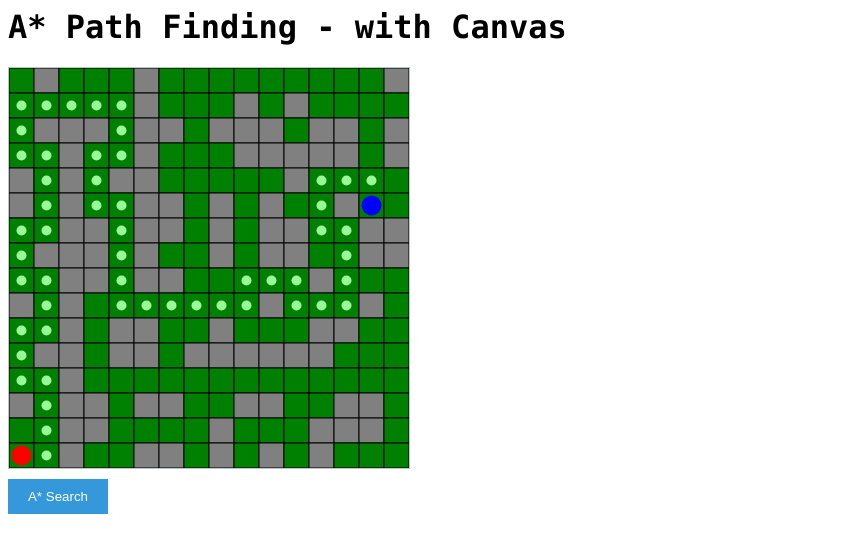
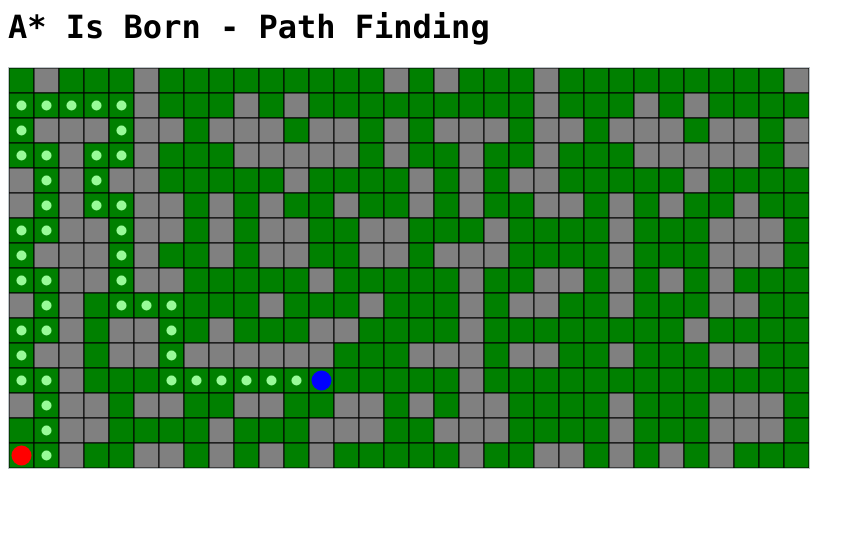
Before and after one commit to CrimsonChin/AStar, a plain HTML site: page canvas.html in a window 1280 px wide. Shown: the whole page, without its empty margins (0-865 px from the left). Drawn offline with Linux system fonts and the light colour scheme.

Commit message:
refactor

```diff
--- a/canvas.html
+++ b/canvas.html
@@ -2,7 +2,7 @@
 
 <head>
     <title>A* Path Finding</title>
-    <script src="src/map.js"></script>
+    <script src="src/map-lg.js"></script>
     <script src="src/astar.js"></script>
     <style>
         body {
@@ -36,27 +36,36 @@
 </head>
 
 <body>
-    <h1>A* Path Finding - with Canvas</h1>
+    <h1>A* Is Born - Path Finding</h1>
     <div>
         <div id="game-viewport" class="game-viewport">
         </div>
-        <button id="search">A* Search</button>
     </div>
 </body>
 <script>
-    const startPos = {
-        x: 0,
-        y: 15
-    };
+    function getRandomInt(min, max) {
+        min = Math.ceil(min);
+        max = Math.floor(max);
+        return Math.floor(Math.random() * (max - min)) + min;
+    }
 
-    let endPos = {
-        x: 14,
-        y: 5
-    };
+    function getPosition(x, y){
+        return {
+            x: x,
+            y: y
+        }
+    }
 
+    const startPos = getPosition(0,15);
+
+    let endPos;
+    while (!endPos || map.getTile(endPos.x, endPos.y) == 1) {
+        let x = getRandomInt(0, map.cols);
+        let y = getRandomInt(0, map.rows);
+        endPos = getPosition(x, y);
+    }
 
     function renderMap(map) {
-        // map
         let canvas = document.getElementById('map-layer');
         let ctx = canvas.getContext('2d');
 
@@ -109,7 +118,7 @@
         }
     }
 
-    function drawPlayers(map, startPos, endPos) {
+    function renderPositions(map, startPos, endPos) {
         let playerCanvas = document.getElementById('player-layer');
         let playerCanvasCtx = playerCanvas.getContext('2d');
 
@@ -119,14 +128,10 @@
         drawCircle(playerCanvasCtx, endPos.x, endPos.y, 10, map.tSize, 'blue');
     }
 
-    function onSearchClick() {
-        drawPlayers(map, startPos, endPos);
-
+    function findRoute() {
         let route = astar.search(map, startPos, endPos);
         drawRoute(route);
     }
-
-    map = map2;
 
     let gameViewport = document.getElementById('game-viewport');
     let width = map.cols * map.tSize;
@@ -144,31 +149,24 @@
         gameViewport.appendChild(layer);
     }
 
-
-
     let canvas = document.getElementById('player-layer');
     let offsetLeft = canvas.offsetLeft;
     let offsetTop = canvas.offsetTop;
 
-    canvas.addEventListener('click', function() {
+    canvas.addEventListener('click', function () {
         var x = Math.floor((event.pageX - offsetLeft) / map.tSize);
         var y = Math.floor((event.pageY - offsetTop) / map.tSize);
 
-        endPos = {
-            x: x,
-            y: y
-        }
-        onSearchClick();
+        endPos = getPosition(x, y);
+
+        renderPositions(map, startPos, endPos);
+        findRoute();
 
     }, false);
 
-
-
-
-    document.getElementById("search").addEventListener('click', onSearchClick, false);
-
     renderMap(map);
-    onSearchClick();
+    renderPositions(map, startPos, endPos);
+    findRoute();
 </script>
 
 </html>
--- /dev/null
+++ b/src/map-lg.js
@@ -0,0 +1,26 @@
+var map = {
+    cols: 32,
+    rows: 16,
+    tSize: 25,
+    tiles: [
+        0, 1, 0, 0, 0, 1, 0, 0, 0, 0, 0, 0, 0, 0, 0, 1, 0, 1, 0, 0, 0, 1, 0, 0, 0, 0, 0, 0, 0, 0, 0, 1,
+        0, 0, 0, 0, 0, 1, 0, 0, 0, 1, 0, 1, 0, 0, 0, 0, 0, 0, 0, 0, 0, 1, 0, 0, 0, 1, 0, 1, 0, 0, 0, 0,
+        0, 1, 1, 1, 0, 1, 1, 0, 1, 1, 1, 0, 1, 1, 0, 1, 0, 1, 1, 1, 0, 1, 1, 0, 1, 1, 1, 0, 1, 1, 0, 1,
+        0, 0, 1, 0, 0, 1, 0, 0, 0, 1, 1, 1, 1, 1, 0, 1, 0, 0, 1, 0, 0, 1, 0, 0, 0, 1, 1, 1, 1, 1, 0, 1,
+        1, 0, 1, 0, 1, 1, 0, 0, 0, 0, 0, 1, 0, 0, 0, 0, 1, 0, 1, 0, 1, 1, 0, 0, 0, 0, 0, 1, 0, 0, 0, 0,
+        1, 0, 1, 0, 0, 1, 1, 0, 1, 0, 1, 0, 0, 1, 0, 0, 1, 0, 1, 0, 0, 1, 1, 0, 1, 0, 1, 0, 0, 1, 0, 0,
+        0, 0, 1, 1, 0, 1, 1, 0, 1, 0, 1, 1, 0, 0, 1, 1, 0, 0, 0, 1, 0, 0, 0, 0, 1, 0, 0, 0, 1, 1, 1, 0,
+        0, 1, 1, 1, 0, 1, 0, 0, 1, 0, 1, 1, 0, 0, 1, 1, 0, 1, 1, 1, 0, 0, 0, 0, 1, 0, 0, 0, 1, 1, 1, 0,
+        0, 0, 1, 1, 0, 1, 1, 0, 0, 0, 0, 0, 1, 0, 0, 0, 0, 0, 1, 0, 0, 1, 1, 0, 1, 0, 1, 0, 1, 0, 0, 0,
+        1, 0, 1, 0, 0, 0, 0, 0, 0, 0, 1, 0, 0, 0, 1, 0, 0, 0, 1, 0, 1, 1, 0, 0, 1, 0, 0, 0, 1, 1, 0, 0,
+        0, 0, 1, 0, 1, 1, 0, 0, 1, 0, 0, 0, 1, 1, 0, 0, 0, 0, 1, 0, 0, 0, 0, 0, 0, 0, 0, 1, 0, 0, 0, 0,
+        0, 1, 1, 0, 1, 1, 0, 1, 1, 1, 1, 1, 1, 0, 0, 0, 1, 1, 1, 0, 1, 1, 0, 0, 1, 0, 0, 0, 1, 1, 0, 0,
+        0, 0, 1, 0, 0, 0, 0, 0, 0, 0, 0, 0, 0, 0, 0, 0, 0, 0, 1, 0, 0, 0, 0, 0, 0, 0, 0, 0, 0, 0, 0, 0,
+        1, 0, 1, 1, 0, 1, 1, 0, 0, 1, 1, 0, 0, 1, 1, 0, 1, 0, 1, 1, 0, 0, 0, 0, 1, 0, 0, 0, 1, 1, 1, 0,
+        0, 0, 1, 1, 0, 0, 0, 0, 1, 0, 0, 0, 1, 1, 1, 0, 0, 1, 1, 1, 0, 0, 0, 0, 1, 0, 0, 0, 1, 1, 1, 0,
+        0, 0, 1, 0, 0, 1, 1, 0, 1, 0, 1, 0, 1, 0, 0, 0, 0, 0, 1, 0, 0, 1, 1, 0, 1, 0, 1, 0, 1, 0, 0, 0
+    ],
+    getTile: function (col, row) {
+        return this.tiles[row * map.cols + col];
+    }
+};
--- a/src/map.js
+++ b/src/map-md.js
@@ -1,22 +1,4 @@
 var map = {
-    cols: 7,
-    rows: 7,
-    tSize: 25,
-    tiles: [
-        0, 0, 0, 1, 0, 0, 0,
-        0, 1, 0, 1, 0, 1, 0,
-        0, 1, 0, 0, 0, 1, 0,
-        0, 1, 1, 1, 1, 1, 0,
-        0, 0, 0, 1, 0, 0, 0,
-        0, 0, 0, 1, 1, 1, 0,
-        0, 0, 0, 0, 0, 1, 0,
-    ],
-    getTile: function (col, row) {
-        return this.tiles[row * map.cols + col];
-    }
-};
-
-var map2 = {
     cols: 16,
     rows: 16,
     tSize: 25,
```
Also changed, not shown: src/map-sm.js (added, +17 -0 lines).
